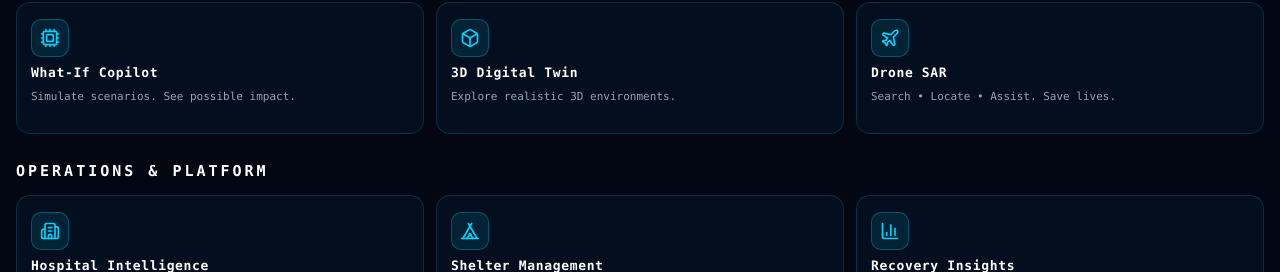
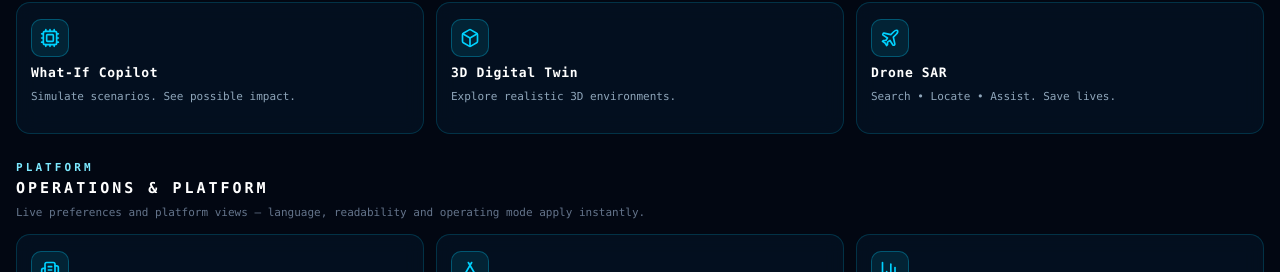
Before and after one commit to hemanthhemanth1834-bit/drishti-ai-command-center, a Next.js app: page / in a window 1280 px wide. Shown: the part 8454-8726 px from the top of the page. Built offline with nearby package versions, Linux system fonts and the light colour scheme; no server answers.

Commit message:
feat(home): refine platform operations section

```diff
--- a/src/components/home/HomeGrids.tsx
+++ b/src/components/home/HomeGrids.tsx
@@ -78,7 +78,11 @@ export function OperationalGrid() {
 
   return (
     <section className="home-section" aria-labelledby="home-ops">
+      <p className="home-eyebrow">PLATFORM</p>
       <h2 id="home-ops" className="home-section-title">OPERATIONS &amp; PLATFORM</h2>
+      <p className="home-muted" style={{ marginTop: 6 }}>
+        Live preferences and platform views — language, readability and operating mode apply instantly.
+      </p>
       <div className="home-grid home-grid-ops">
         {OPERATIONAL_FEATURES.map((item) => {
           const Icon = item.icon;
```
